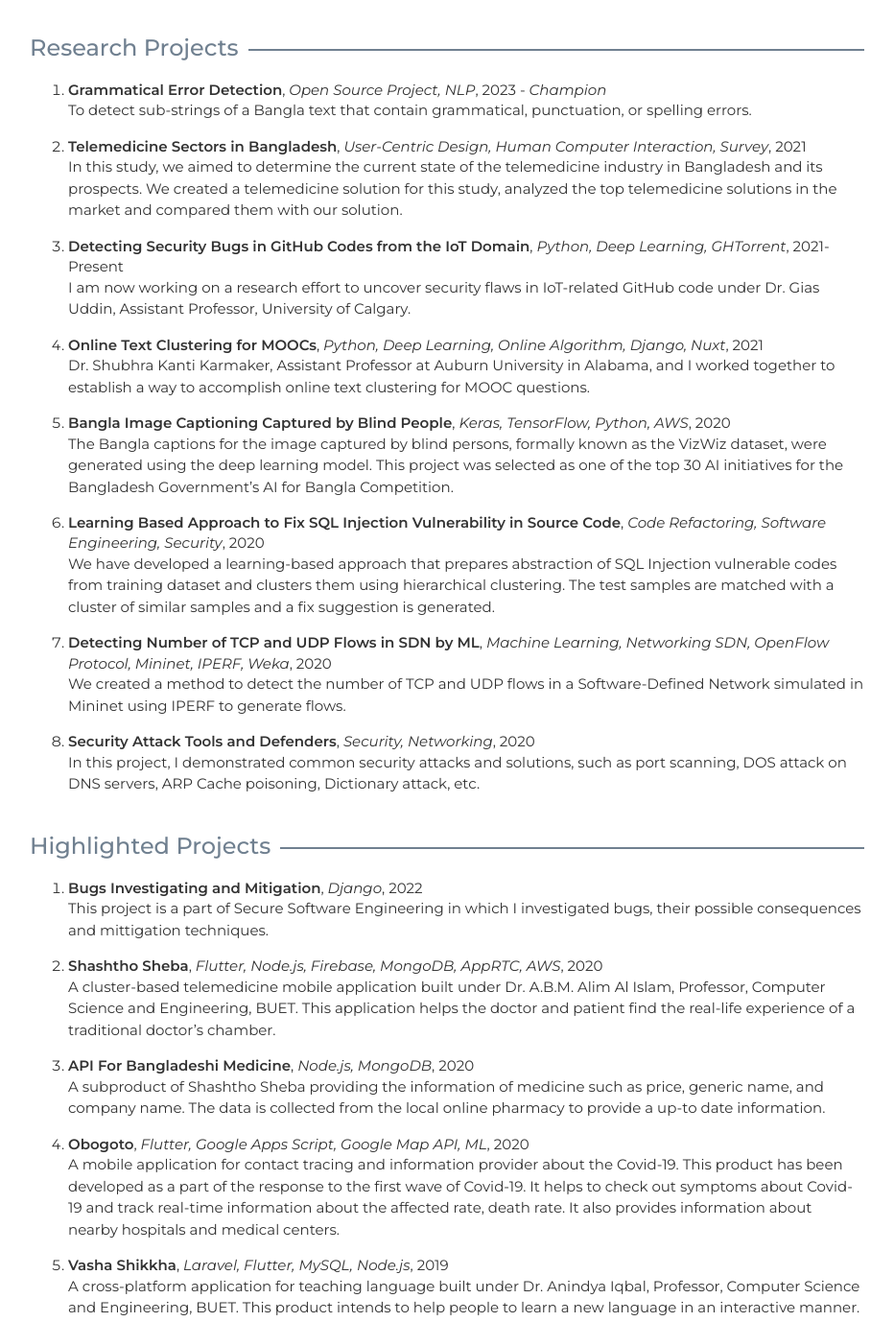
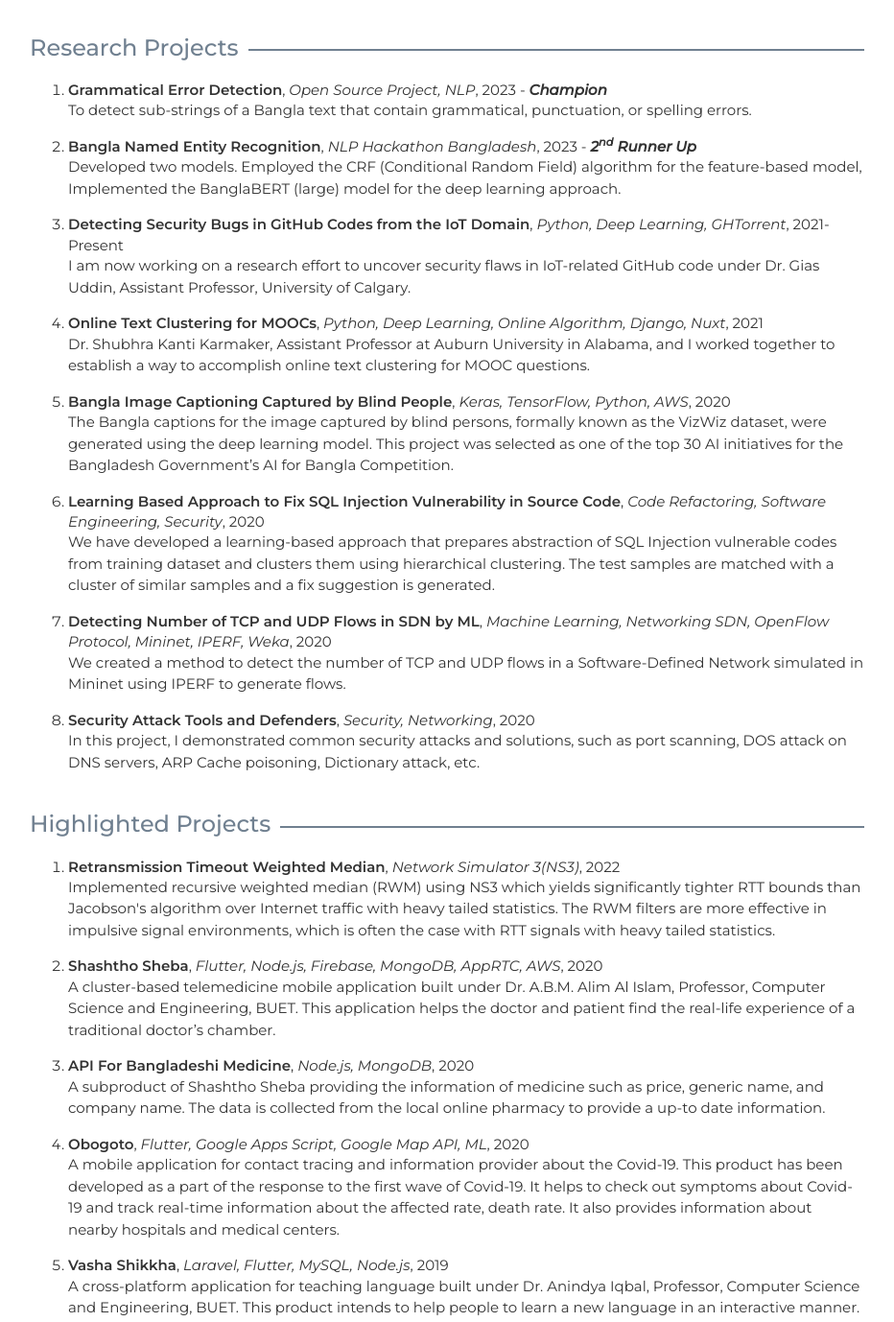
Before and after one commit to ridwanultanvir/ridwanultanvir.github.io, a plain HTML site: page projects.html in a window 1280 px wide. Shown: the part 415-1793 px from the top of the page at 96% size, without its empty margins (174-1106 px from the left). Drawn offline with nearby package versions, Linux system fonts and the light colour scheme; some icons are missing.

Commit message:
update Project 2

```diff
--- a/projects.html
+++ b/projects.html
@@ -117,19 +117,19 @@
          </h3>
          <ol>
             <li>
-               <b>Grammatical Error Detection</b>, <i>Open Source Project, NLP</i>, 2023 - <i> Champion</i>
+               <b>Grammatical Error Detection</b>, <i>Open Source Project, NLP</i>, 2023 - <i><b> Champion </b></i>
             <br>
             <p>
                To detect sub-strings of a Bangla text that contain grammatical, punctuation, or spelling errors.
             </p>
          </li>
          <li>
-            <b>Telemedicine Sectors in Bangladesh</b>, <i>User-Centric Design, Human Computer Interaction, Survey</i>, 2021
+            <b>Bangla Named Entity Recognition</b>, <i>NLP Hackathon Bangladesh</i>, 2023 - <i><b> 2<sup>nd</sup> Runner Up
+            </b></i>
          <br>
          <p>
-            In this study, we aimed to determine the current state of the telemedicine industry in Bangladesh and its
-            prospects. We created a telemedicine solution for this study, analyzed the top telemedicine solutions in the
-            market and compared them with our solution.
+            Developed two models. Employed the CRF (Conditional Random Field) algorithm for the feature-based model,
+            Implemented the BanglaBERT (large) model for the deep learning approach.
          </p>
          </li>
          <li>
@@ -189,11 +189,13 @@
       </h3>
       <ol>
          <li>
-      <b>Bugs Investigating and Mitigation</b>, <i>Django</i>, 2022
+            <b>Retransmission Timeout Weighted Median</b>, <i>Network Simulator 3(NS3)</i>, 2022
          <br>
          <p>
-      This project is a part of Secure Software Engineering in which I investigated bugs, their possible consequences
-      and mittigation techniques.
+            Implemented recursive weighted median (RWM) using NS3 which yields significantly tighter
+            RTT bounds than Jacobson's algorithm over Internet traffic with heavy tailed statistics.
+            The RWM filters are more effective in impulsive signal environments, which is often the
+            case with RTT signals with heavy tailed statistics.
          </p>
          </li>
          <li>
@@ -233,7 +235,7 @@
          </p>
          </li>
       </ol>
-<h3 class="push-down-4">
+<!-- <h3 class="push-down-4">
    <span>Academic Projects</span>
 </h3>
 <ol>
@@ -249,8 +251,8 @@
 <li>
    <b>Sapludu</b>, <i>C, OpenGL</i>, 2016
 </li>
-</ol>
-<h3 class="push-down-4">
+</ol> -->
+<!-- <h3 class="push-down-4">
    <span>Lab Assignments</span>
 </h3>
 <ol>
@@ -266,7 +268,7 @@
 <li>
    <b>Others:</b> Implementing some functionalities of an OS on XV6, Ray tracer using OpenGL.
 </li>
-</ol>
+</ol> -->
 </div>
 <!-- Back-to-top button -->
 <a role="button"
```
Lines whose indentation alone changed are shown as unchanged.
